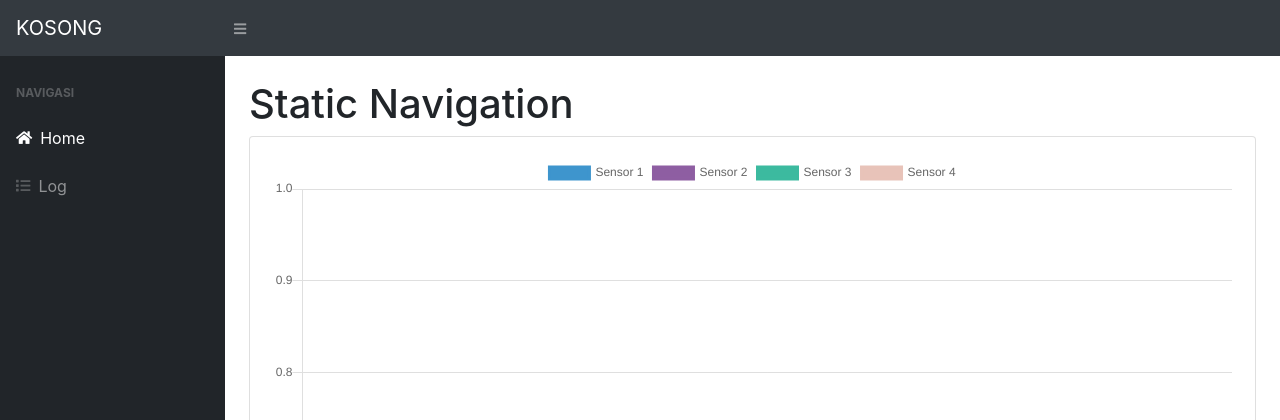
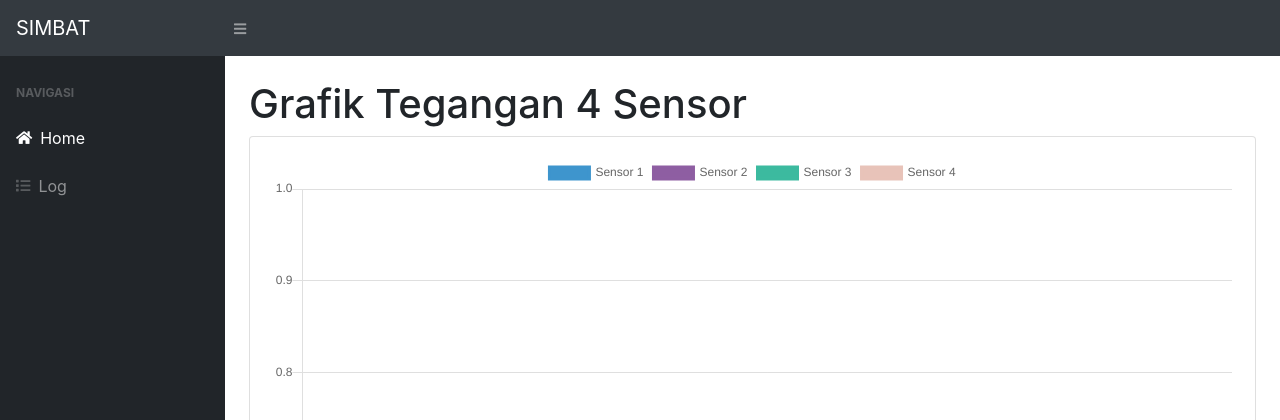
Before and after one commit to firmanep/simbat, a PHP site: page /index.php in a window 1280 px wide. Shown: the top 420 px of the page. Run offline with PHP 8.4, Linux system fonts and the light colour scheme; data that the repository does not hold is empty; a stand-in replaces the project's code that opens the database connection; some libraries are stand-ins or nearby versions.

Commit message:
nama aplikasi

```diff
--- a/index.php
+++ b/index.php
@@ -10,7 +10,7 @@ include('partials/global.php');
     <head>
         <?php include('partials/head.php'); ?>
 
-        <title><?php echo $webname; ?> - Blank</title>
+        <title><?php echo $webname; ?> - Grafik </title>
     </head>
     <body>
         <?php include('partials/topbar.php'); ?>
@@ -19,7 +19,7 @@ include('partials/global.php');
             <div id="layoutSidenav_content">
                 <main>
                     <div class="container-fluid">
-                        <h1 class="mt-4">Static Navigation</h1>
+                        <h1 class="mt-4">Grafik Tegangan 4 Sensor</h1>
                         <div class="card mb-4">
                             <div class="card-body">
                                 <div class="row">
--- a/log.php
+++ b/log.php
@@ -13,7 +13,7 @@ include('partials/global.php');
 
 
 
-        <title><?php echo $webname; ?> - Blank</title>
+        <title><?php echo $webname; ?> - Tabel Log</title>
     </head>
     <body>
         <?php include('partials/topbar.php'); ?>
@@ -22,7 +22,7 @@ include('partials/global.php');
             <div id="layoutSidenav_content">
                 <main>
                     <div class="container-fluid">
-                        <h1 class="mt-4">Log</h1>
+                        <h1 class="mt-4">Tabel Log</h1>
                         <div class="card mb-4">
                             <div class="card-body">
                                <div class="row">
--- a/partials/global.php
+++ b/partials/global.php
@@ -1,5 +1,5 @@
 <?php
-    $webname = 'KOSONG';
+    $webname = 'SIMBAT';
     $server = $_SERVER['SERVER_NAME'];
     $pagenow = basename($_SERVER['PHP_SELF']);
 
--- a/partials/topbar.php
+++ b/partials/topbar.php
@@ -1,4 +1,4 @@
 <nav class="sb-topnav navbar navbar-expand navbar-dark bg-dark">
-    <a class="navbar-brand" href="index.php">KOSONG</a>
+    <a class="navbar-brand" href="index.php">SIMBAT</a>
     <button class="btn btn-link btn-sm order-1 order-lg-0" id="sidebarToggle" href="#"><i class="fas fa-bars"></i></button>
 </nav>
```
